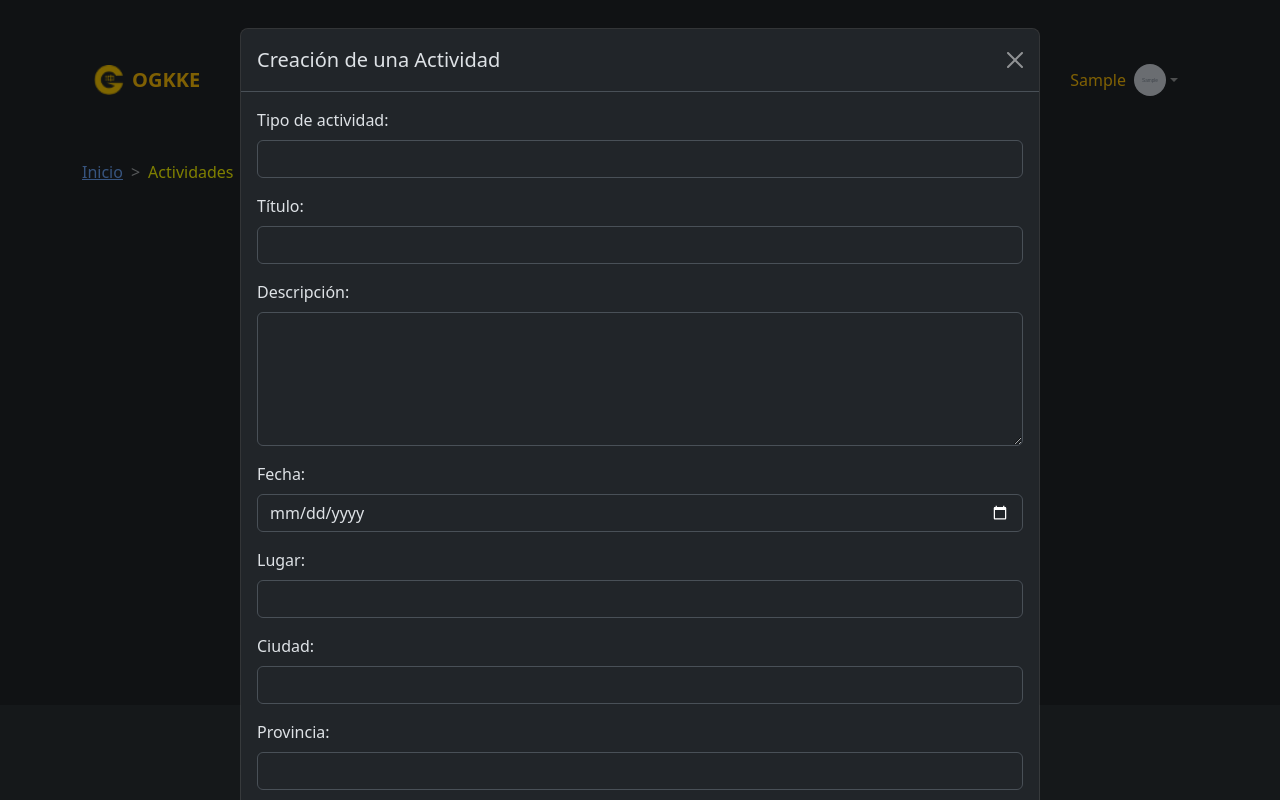
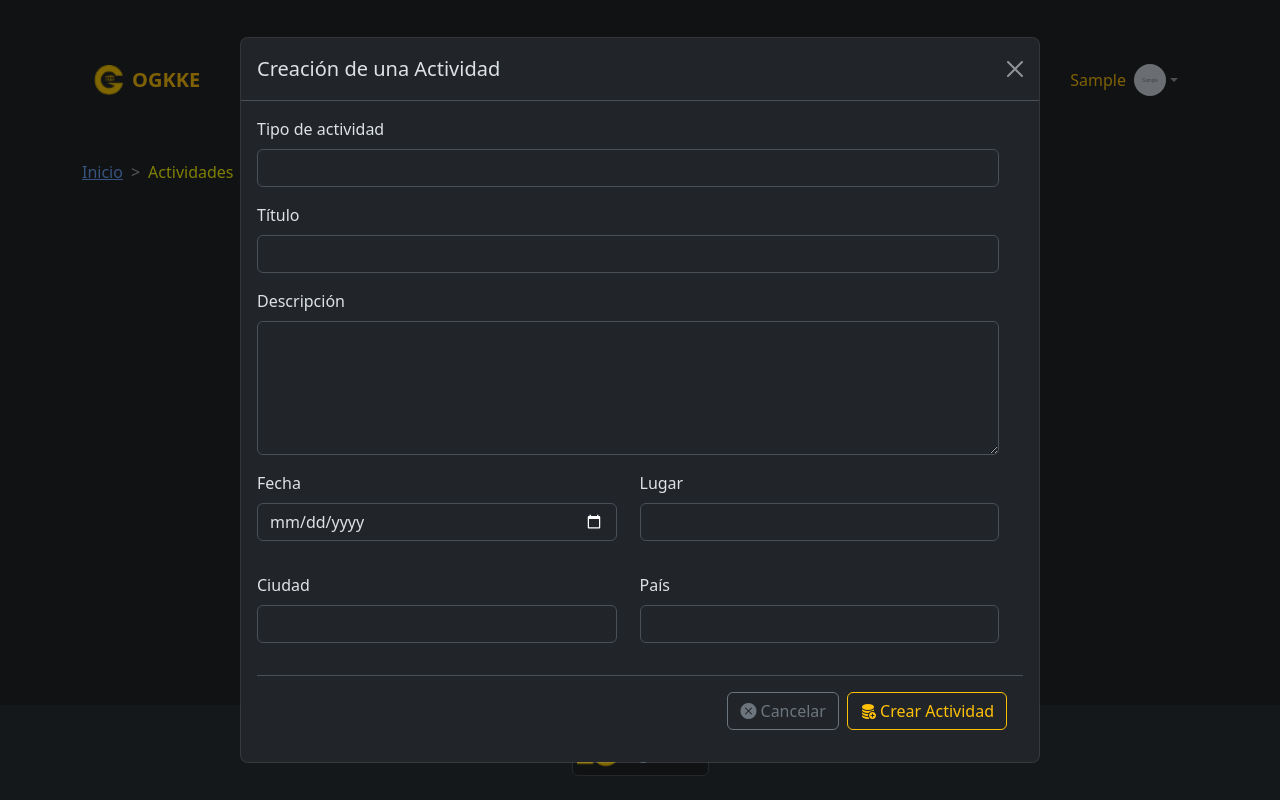
Before and after one commit to kikega/newogkke, a Django app: page /administracion/actividades/ in a window 1280 px wide, after a click on "Actividad Nueva". Run offline with Django 5.2, Linux system fonts and the light colour scheme; a user stored in the database is signed in; tables that the repository leaves empty hold one stand-in row (values such as "Sample post"); grey boxes marked "Sample" are stand-in pictures; some libraries are stand-ins or nearby versions.

Commit message:
Arreglado formulario de insertar actividad

```diff
--- a/administracion/forms.py
+++ b/administracion/forms.py
@@ -59,7 +59,7 @@ class ActividadNuevaForm(forms.Form):
     tipo = forms.CharField(
         max_length=50,
         label = "Tipo de actividad",
-        widget = forms.TextInput(attrs={"class": "form-control mt-2 mb-3",}),
+        widget = forms.TextInput(attrs={"class": "form-control mt-2 mb-3","id": "tipoActividad"}),
         required = True
     )
     titulo = forms.CharField(
@@ -71,7 +71,7 @@ class ActividadNuevaForm(forms.Form):
     descripcion = forms.CharField(
         label = "Descripción",
         widget = forms.Textarea(attrs={"class": "form-control mt-2 mb-3", "rows": 5}),
-        required = True
+        required = False
     )
 
     fecha = forms.DateField(
@@ -83,19 +83,23 @@ class ActividadNuevaForm(forms.Form):
         label="Lugar",
         max_length=100,
         widget=forms.TextInput(attrs={"class": "form-control mt-2 mb-3",}),
+        required = True
     )
     ciudad = forms.CharField(
         label="Ciudad",
         max_length=50,
         widget=forms.TextInput(attrs={"class": "form-control mt-2 mb-3",}),
+        required = True
     )
     provincia = forms.CharField(
         label="Provincia",
         max_length=50,
         widget=forms.TextInput(attrs={"class": "form-control mt-2 mb-3",}),
+        required = False
     )
     pais = forms.CharField(
         label="País",
         max_length=50,
         widget=forms.TextInput(attrs={"class": "form-control mt-2 mb-3",}),
+        required = False
     )
--- a/administracion/views.py
+++ b/administracion/views.py
@@ -676,24 +676,30 @@ class ActividadesView(LoginRequiredMixin, TemplateView):
         # Obtenemos los datos del formulario
         form = ActividadNuevaForm(request.POST)
         if form.is_valid():
-            titulo = form.cleaned_data['titulo']
-            descripcion = form.cleaned_data['descripcion']
-            fecha = form.cleaned_data['fecha']
-            lugar = form.cleaned_data['lugar']
-            ciudad = form.cleaned_data['ciudad']
-            provincia = form.cleaned_data['provincia']
-            pais = form.cleaned_data['pais']
+            try:
+                titulo = form.cleaned_data['titulo']
+                descripcion = form.cleaned_data['descripcion']
+                fecha = form.cleaned_data['fecha']
+                lugar = form.cleaned_data['lugar']
+                ciudad = form.cleaned_data['ciudad']
+                provincia = form.cleaned_data['provincia']
+                pais = form.cleaned_data['pais']
 
-            # Creamos la nueva actividad
-            Actividad.objects.create(
-                titulo = titulo,
-                descripcion = descripcion,
-                fecha = fecha,
-                lugar = lugar,
-                ciudad = ciudad,
-                provincia = provincia,
-                pais = pais,
-            )
+                # Creamos la nueva actividad
+                Actividad.objects.create(
+                    titulo = titulo,
+                    descripcion = descripcion,
+                    fecha = fecha,
+                    lugar = lugar,
+                    ciudad = ciudad,
+                    provincia = provincia,
+                    pais = pais,
+                )
+                messages.success(self.request, "¡Actividad creada exitosamente!")
+            except Exception as e:
+                messages.error(self.request, f"Ocurrió un error al crear la actividad: {e}")
+        else:
+            messages.error(self.request, f'Ocurrió un error al crear la actividad: {form.errors}')
 
         return redirect('administracion:actividades')
 
--- a/templates/administracion/actividades.html
+++ b/templates/administracion/actividades.html
@@ -53,7 +53,7 @@
       </div>
     {% endif %}
 
-    <!-- Modal Alta de cursillo nuevo -->
+    <!-- Modal Alta de actividad nuevo -->
     <div class="modal fade" id="modalActividadNueva" tabindex="-1" aria-labelledby="modalActividadNuevaLabel" aria-hidden="true">
         <div class="modal-dialog modal-lg modal-dialog-centered">
             <div class="modal-content">
@@ -62,12 +62,65 @@
                     <button type="button" class="btn-close" data-bs-dismiss="modal" aria-label="Close"></button>
                 </div>
                 <div class="modal-body">
-                    <form class="needs-validation"action="{% url "administracion:actividades" %}" method='post' enctype="multipart/form-data" id="actividadNueva" novalidate>
+                    <form class="needs-validation" action="{% url "administracion:actividades" %}" method='post' enctype="multipart/form-data" id="actividadNueva" novalidate>
                         {% csrf_token %}
-                        {{ form }}
+                        <div class="row input-group">
+                            <div class="col mb3">
+                                {{ form.tipo.label}}
+                                {{ form.tipo }}
+                                <div class="invalid-feedback">
+                                    Este campo no puede estar vacío, introduzca el típo de actividad.
+                                </div>
+                            </div>
+                        </div>
+                        <div class="row input-group">
+                            <div class="col mb3">
+                                {{ form.titulo.label}}
+                                {{ form.titulo }}
+                                <div class="invalid-feedback">
+                                    Este campo no puede estar vacío, introduzca un nombre para la actividad.
+                                </div>
+                            </div>
+                        </div>
+                        <div class="row input-group">
+                            <div class="col mb3">
+                                {{ form.descripcion.label}}
+                                {{ form.descripcion }}
+                            </div>
+                        </div>
+                        <div class="row input-group">
+                            <div class="col mb-3">
+                                {{ form.fecha.label}}
+                                {{ form.fecha }}
+                                <div class="invalid-feedback">
+                                    Este campo no puede estar vacío, introduzca la fecha.
+                                </div>
+                            </div>
+                            <div class="col mb-3">
+                                {{ form.lugar.label }}
+                                {{ form.lugar }}
+                                <div class="invalid-feedback">
+                                    Este campo no puede estar vacío, introduzca el lugar dónde se desarrollará.
+                                </div>
+                            </div>
+                        </div>
+                        <div class="row input-group">
+                            <div class="col mb-3">
+                                {{ form.ciudad.label}}
+                                {{ form.ciudad }}
+                                <div class="invalid-feedback">
+                                    Este campo no puede estar vacío, introduzca la ciudad.
+                                </div>
+                            </div>
+                            <div class="col mb-3">
+                                {{ form.pais.label }}
+                                {{ form.pais }}
+                            </div>
+
+                        </div>
                         <div class="modal-footer">
-                            <button type="button" class="btn btn-outline-secondary" data-bs-dismiss="modal">Cancelar</button>
-                            <button type="submit" form= "actividadNueva" class="btn btn-outline-warning">Crear Actividad</button>
+                            <button type="button" class="btn btn-outline-secondary" data-bs-dismiss="modal"><i class="bi bi-x-circle-fill"></i> Cancelar</button>
+                            <button type="submit" form= "actividadNueva" class="btn btn-outline-warning"><i class="bi bi-database-fill-add"></i> Crear Actividad</button>
                         </div>
                     </form>
                 </div>
@@ -76,3 +129,29 @@
     </div>
 
 {% endblock container %}
+
+{% block script_js %}
+<script>
+    // Validación del formulario Nuevo curso
+    (function () {
+        'use strict'
+
+        // Obtén todos los formularios a los que quieres aplicar estilos de validación de Bootstrap personalizados
+        var forms = document.querySelectorAll('.needs-validation')
+
+        // Bucle sobre ellos y evita el envío
+        Array.prototype.slice.call(forms)
+          .forEach(function (form) {
+            form.addEventListener('submit', function (event) {
+              if (!form.checkValidity()) {
+                event.preventDefault()
+                event.stopPropagation()
+              }
+
+              form.classList.add('was-validated')
+            }, false)
+          })
+      })()
+
+</script>
+{% endblock script_js %}
```
Also changed, not shown: templates/administracion/cursillos.html (+9 -9 lines).
